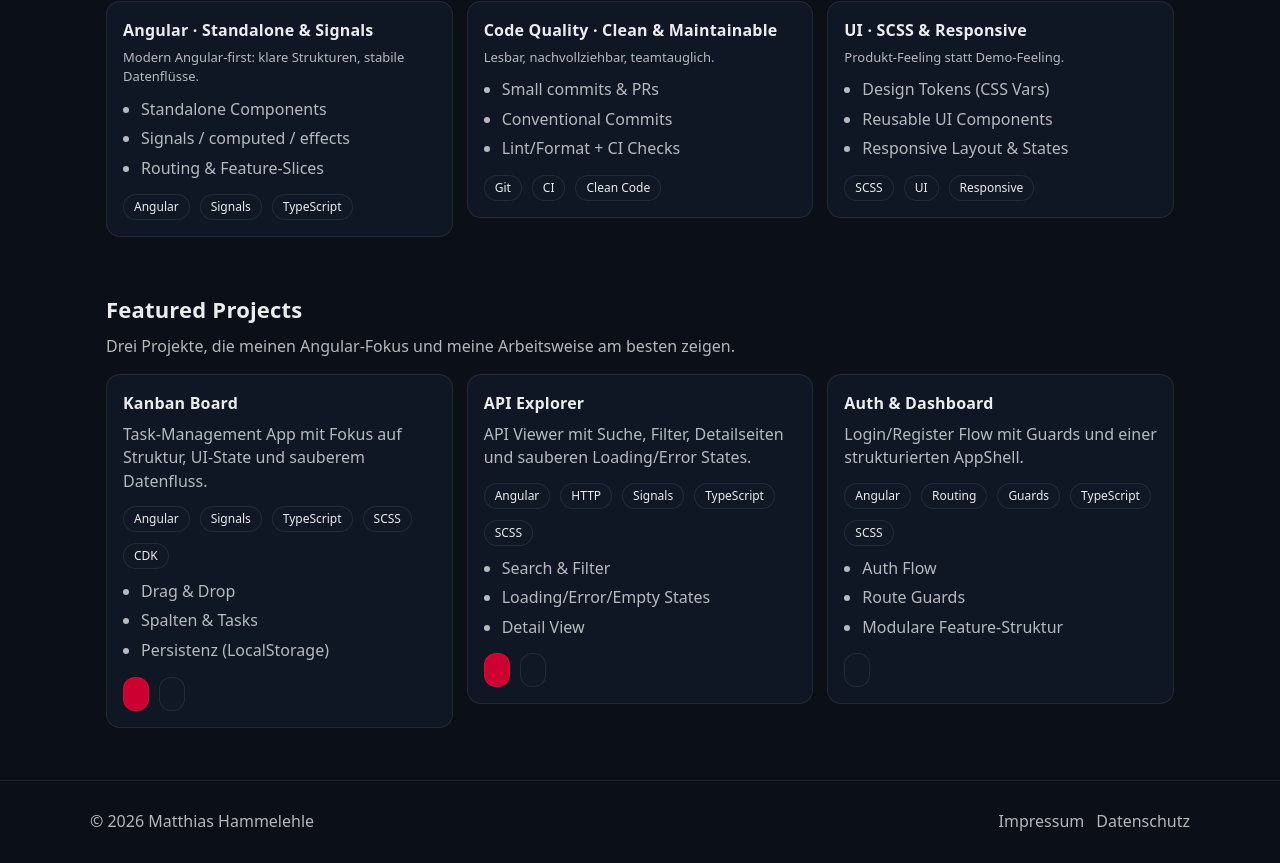
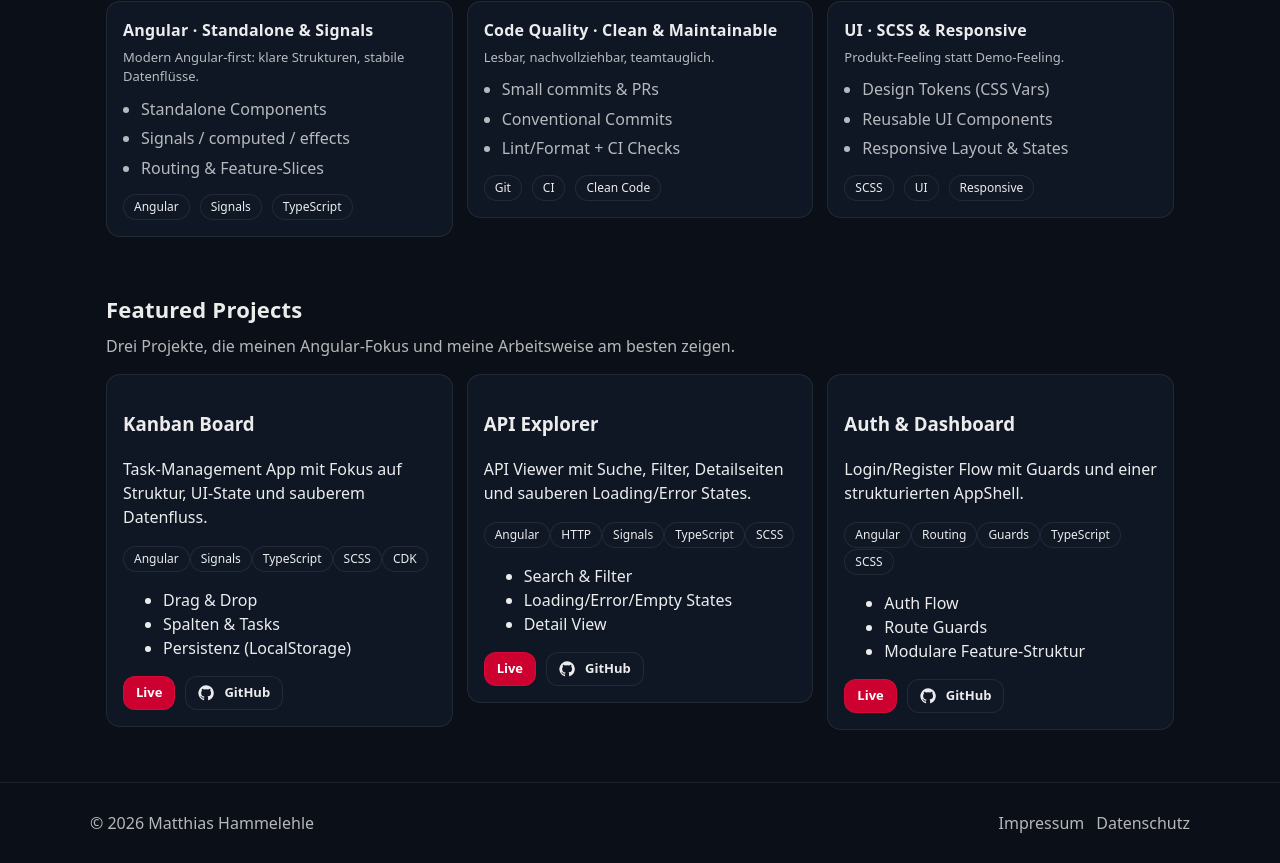
Before and after one commit to Matthias146/portfolio_2026, an Angular app: page / in a window 1280 px wide. Shown: the part 640-1503 px from the top of the page. Built offline with nearby package versions, Linux system fonts and the light colour scheme.

Commit message:
fix(ui): avoid conditional ng-content by using template fragment

```diff
--- a/src/app/features/projects/components/project-card/project-card.html
+++ b/src/app/features/projects/components/project-card/project-card.html
@@ -1,5 +1,5 @@
 <ui-card [hoverable]="true">
-  <div class="card-body">
+  <div class="card-wrap">
     <a class="stretched-link" [routerLink]="['/projects', project().slug]">
       {{ project().title }}
     </a>
@@ -25,9 +25,10 @@
           Live
         </ui-button>
       }
-      <ui-button [href]="project().repoUrl" target="_blank" variant="ghost" size="sm"
-        >Code</ui-button
-      >
+      <ui-button [href]="project().repoUrl" target="_blank" variant="ghost" size="sm">
+        <ui-icon name="github" />
+        GitHub
+      </ui-button>
     </div>
   </div>
 </ui-card>
--- a/src/app/features/projects/components/project-card/project-card.scss
+++ b/src/app/features/projects/components/project-card/project-card.scss
@@ -1,4 +1,4 @@
-.card-body {
+.card-wrap {
   position: relative;
 }
 
@@ -29,37 +29,6 @@
   flex-wrap: wrap;
 }
 
-.card-body:hover {
+.card-wrap:hover {
   cursor: pointer;
 }
-
-.proj-title {
-  margin: 0;
-  font-size: 16px;
-  letter-spacing: 0.2px;
-}
-
-.proj-sub {
-  margin: 8px 0 0;
-  color: var(--muted);
-  line-height: 1.45;
-}
-
-.stack {
-  display: flex;
-  flex-wrap: wrap;
-  gap: 10px;
-  margin: 12px 0;
-}
-
-.highlights {
-  margin: 0;
-  padding-left: 18px;
-  color: var(--muted);
-  display: grid;
-  gap: 8px;
-
-  li {
-    line-height: 1.35;
-  }
-}
--- a/src/app/features/projects/components/project-card/project-card.ts
+++ b/src/app/features/projects/components/project-card/project-card.ts
@@ -4,10 +4,11 @@ import { Card } from '../../../../shared/ui/card/card';
 import { Badge } from '../../../../shared/ui/badge/badge';
 import { Button } from '../../../../shared/ui/button/button';
 import { RouterLink } from '@angular/router';
+import { Icon } from '../../../../shared/ui/icon/icon';
 
 @Component({
   selector: 'app-project-card',
-  imports: [Card, Badge, Button, RouterLink],
+  imports: [Card, Badge, Button, RouterLink, Icon],
   templateUrl: './project-card.html',
   styleUrl: './project-card.scss',
 })
--- a/src/app/features/projects/data/projects.data.ts
+++ b/src/app/features/projects/data/projects.data.ts
@@ -43,6 +43,7 @@ export const PROJECTS: Project[] = [
     summary: 'Login/Register Flow mit Guards und einer strukturierten AppShell.',
     stack: ['Angular', 'Routing', 'Guards', 'TypeScript', 'SCSS'],
     highlights: ['Auth Flow', 'Route Guards', 'Modulare Feature-Struktur'],
+    liveUrl: 'https://<dein-live-link>/api-explorer',
     repoUrl: 'https://github.com/<dein-user>/auth-dashboard-angular',
     featured: true,
     tags: ['angular', 'auth'],
--- a/src/app/shared/ui/button/button.html
+++ b/src/app/shared/ui/button/button.html
@@ -1,3 +1,9 @@
+<!-- content fragment: exactly one ng-content -->
+<ng-template #content>
+  <span class="btn-spinner" aria-hidden="true"></span>
+  <span class="btn-content"><ng-content /></span>
+</ng-template>
+
 @if (href()) {
   <a
     class="btn"
@@ -10,8 +16,7 @@
     [target]="target()"
     [attr.rel]="computedRel()"
   >
-    <span class="btn-spinner" aria-hidden="true"></span>
-    <span class="btn-content"><ng-content /></span>
+    <ng-container [ngTemplateOutlet]="content"></ng-container>
   </a>
 } @else {
   <button
@@ -21,8 +26,8 @@
     [attr.data-fullwidth]="fullWidth()"
     [attr.data-loading]="loading()"
     [disabled]="isDisabled()"
+    type="button"
   >
-    <span class="btn-spinner" aria-hidden="true"></span>
-    <span class="btn-content"><ng-content /></span>
+    <ng-container [ngTemplateOutlet]="content"></ng-container>
   </button>
 }
--- a/src/app/shared/ui/button/button.scss
+++ b/src/app/shared/ui/button/button.scss
@@ -17,6 +17,8 @@
     background 120ms ease,
     border-color 120ms ease,
     opacity 120ms ease;
+  line-height: 1;
+  color: inherit;
 }
 
 .btn[data-fullwidth='true'] {
@@ -104,7 +106,15 @@
   pointer-events: none;
 }
 
-.btn ui-icon,
-.btn svg {
+.btn-content {
   display: inline-flex;
+  align-items: center;
+  gap: 10px;
+  line-height: 1;
+  opacity: 1;
 }
+
+.btn-content ui-icon,
+.btn-content svg {
+  display: block;
+}
--- a/src/app/shared/ui/button/button.ts
+++ b/src/app/shared/ui/button/button.ts
@@ -1,3 +1,4 @@
+import { NgTemplateOutlet } from '@angular/common';
 import { booleanAttribute, Component, computed, input } from '@angular/core';
 export type ButtonVariant = 'primary' | 'ghost';
 export type ButtonTarget = '_blank' | '_self';
@@ -5,7 +6,7 @@ export type ButtonSize = 'sm' | 'md' | 'lg';
 
 @Component({
   selector: 'ui-button',
-  imports: [],
+  imports: [NgTemplateOutlet],
   templateUrl: './button.html',
   styleUrl: './button.scss',
 })
--- a/src/app/shared/ui/icon/icon.html
+++ b/src/app/shared/ui/icon/icon.html
@@ -2,11 +2,30 @@
   class="icon"
   [attr.width]="size()"
   [attr.height]="size()"
-  [attr.viewBox]="viewBox()"
-  fill="none"
-  stroke="currentColor"
-  stroke-width="2"
-  stroke-linecap="round"
-  stroke-linejoin="round"
-  [innerHTML]="svg()"
-></svg>
+  viewBox="0 0 24 24"
+  aria-hidden="true"
+>
+  @switch (name()) {
+    @case ('github') {
+      <path
+        fill="currentColor"
+        fill-rule="evenodd"
+        clip-rule="evenodd"
+        d="M12 .5a11.5 11.5 0 0 0-3.63 22.4c.57.1.78-.25.78-.55v-2.1c-3.17.7-3.83-1.35-3.83-1.35-.52-1.3-1.27-1.65-1.27-1.65-1.04-.7.08-.7.08-.7 1.15.08 1.76 1.17 1.76 1.17 1.02 1.72 2.67 1.22 3.32.93.1-.73.4-1.22.72-1.5-2.53-.28-5.2-1.25-5.2-5.6 0-1.24.46-2.25 1.2-3.05-.12-.28-.52-1.45.12-3.02 0 0 .98-.3 3.2 1.16a11.1 11.1 0 0 1 5.82 0c2.22-1.46 3.2-1.16 3.2-1.16.64 1.57.24 2.74.12 3.02.74.8 1.2 1.8 1.2 3.05 0 4.36-2.68 5.3-5.23 5.58.41.35.78 1.04.78 2.1v3.1c0 .3.2.66.79.55A11.5 11.5 0 0 0 12 .5Z"
+      />
+    }
+    @case ('external') {
+      <g
+        fill="none"
+        stroke="currentColor"
+        stroke-width="2"
+        stroke-linecap="round"
+        stroke-linejoin="round"
+      >
+        <path d="M14 3h7v7"></path>
+        <path d="M10 14L21 3"></path>
+        <path d="M21 14v6a2 2 0 0 1-2 2H5a2 2 0 0 1-2-2V6a2 2 0 0 1 2-2h6"></path>
+      </g>
+    }
+  }
+</svg>
--- a/src/app/shared/ui/icon/icon.scss
+++ b/src/app/shared/ui/icon/icon.scss
@@ -1,5 +1,8 @@
+:host {
+  display: inline-flex;
+  align-items: center;
+  color: inherit;
+}
 .icon {
-  display: inline-block;
-  vertical-align: middle;
-  opacity: 0.95;
+  display: block;
 }
--- a/src/app/shared/ui/icon/icon.ts
+++ b/src/app/shared/ui/icon/icon.ts
@@ -1,16 +1,5 @@
-import { Component, computed, input } from '@angular/core';
+import { Component, input } from '@angular/core';
 export type IconName = 'github' | 'external';
-
-const ICONS: Record<IconName, string> = {
-  github: `
-    <path d="M12 .5a11.5 11.5 0 0 0-3.63 22.4c.57.1.78-.25.78-.55v-2.1c-3.17.7-3.83-1.35-3.83-1.35-.52-1.3-1.27-1.65-1.27-1.65-1.04-.7.08-.7.08-.7 1.15.08 1.76 1.17 1.76 1.17 1.02 1.72 2.67 1.22 3.32.93.1-.73.4-1.22.72-1.5-2.53-.28-5.2-1.25-5.2-5.6 0-1.24.46-2.25 1.2-3.05-.12-.28-.52-1.45.12-3.02 0 0 .98-.3 3.2 1.16a11.1 11.1 0 0 1 5.82 0c2.22-1.46 3.2-1.16 3.2-1.16.64 1.57.24 2.74.12 3.02.74.8 1.2 1.8 1.2 3.05 0 4.36-2.68 5.3-5.23 5.58.41.35.78 1.04.78 2.1v3.1c0 .3.2.66.79.55A11.5 11.5 0 0 0 12 .5Z"></path>
-  `,
-  external: `
-    <path d="M14 3h7v7"></path>
-    <path d="M10 14L21 3"></path>
-    <path d="M21 14v6a2 2 0 0 1-2 2H5a2 2 0 0 1-2-2V6a2 2 0 0 1 2-2h6"></path>
-  `,
-};
 
 @Component({
   selector: 'ui-icon',
@@ -21,7 +10,4 @@ const ICONS: Record<IconName, string> = {
 export class Icon {
   name = input.required<IconName>();
   size = input<number>(16);
-
-  svg = computed(() => ICONS[this.name()]);
-  viewBox = computed(() => (this.name() === 'github' ? '0 0 24 24' : '0 0 24 24'));
 }
```
